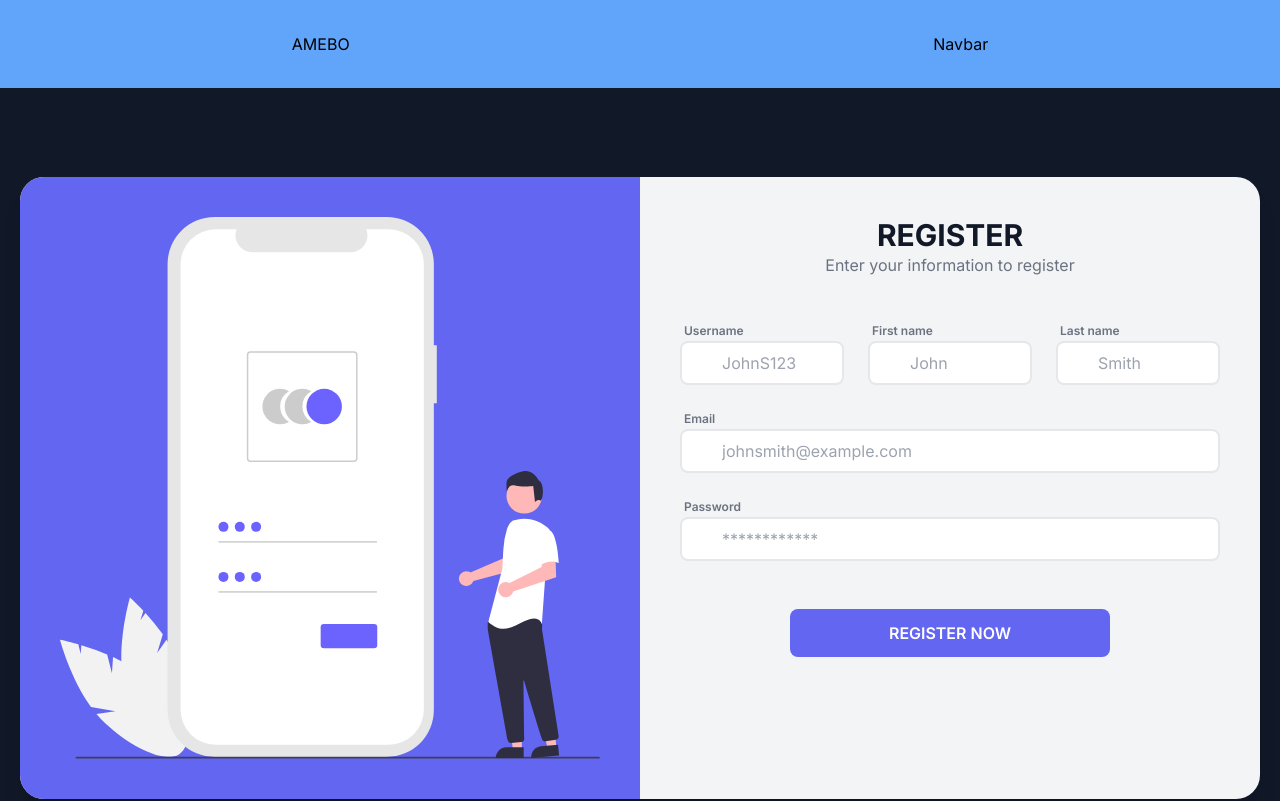
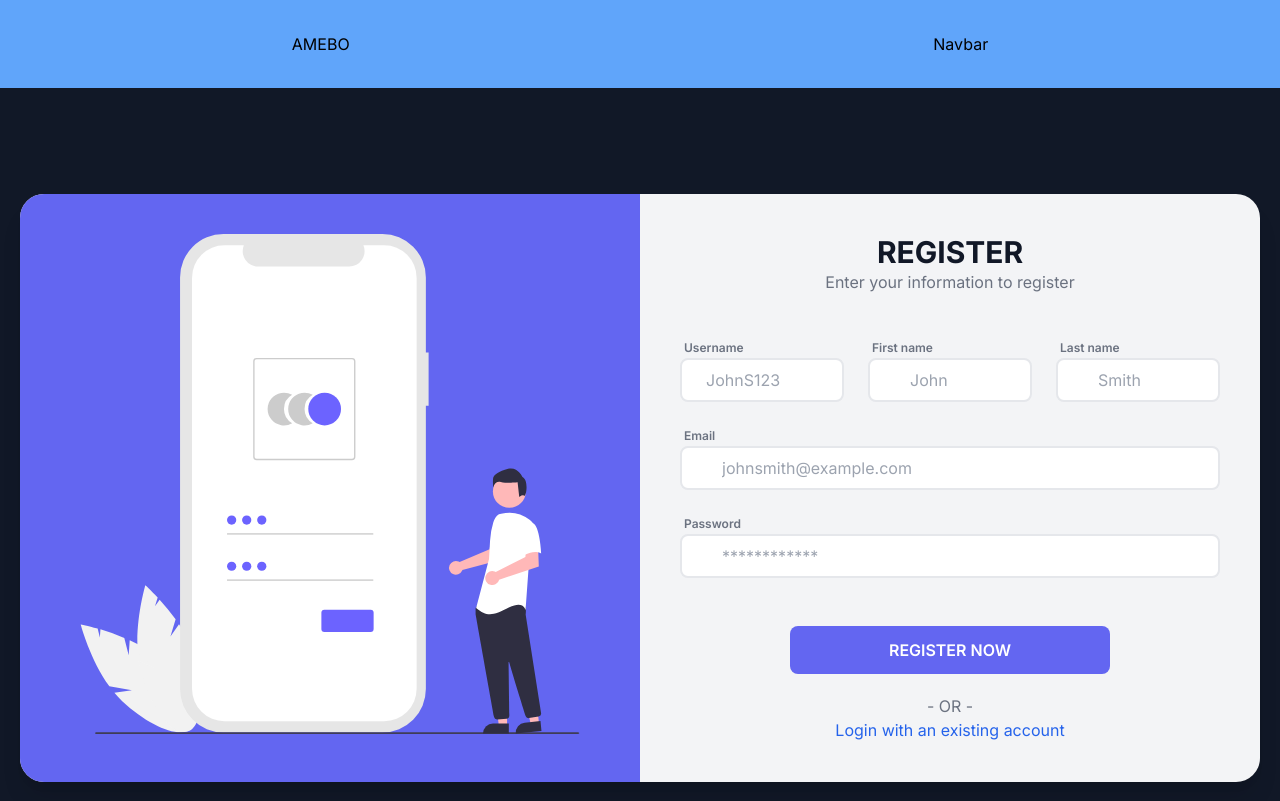
Before and after one commit to Olami007/Amebo, a Next.js app: page /auth/register in a window 1280 px wide. Shown: the top 801 px of the page. Built offline with nearby package versions, Linux system fonts and the light colour scheme; no server answers.

Commit message:
registration page...

```diff
--- a/src/app/auth/register/page.jsx
+++ b/src/app/auth/register/page.jsx
@@ -69,7 +69,7 @@ const Register = () => {
                 data-name="Layer 1"
                 xmlns="http://www.w3.org/2000/svg"
                 width="100%"
-                height="auto"
+                height="500px"
                 viewBox="0 0 744.84799 747.07702"
               >
                 <path
@@ -285,7 +285,7 @@ const Register = () => {
                       </div>
                       <input
                         type="text"
-                        className="w-full -ml-10 pl-10 py-2 rounded-lg border-2 border-gray-200 outline-none focus:border-indigo-500"
+                        className="w-full -ml-10 pl-6 py-2 rounded-lg border-2 border-gray-200 outline-none focus:border-indigo-500"
                         placeholder="JohnS123"
                       />
                     </div>
@@ -363,6 +363,10 @@ const Register = () => {
                   </div>
                 </div>
               </form>
+              <div className="text-center">- OR -</div>
+              <div className="text-center text-blue-600">
+                <Link href="/">Login with an existing account</Link>
+              </div>
             </div>
           </div>
         </div>
```
